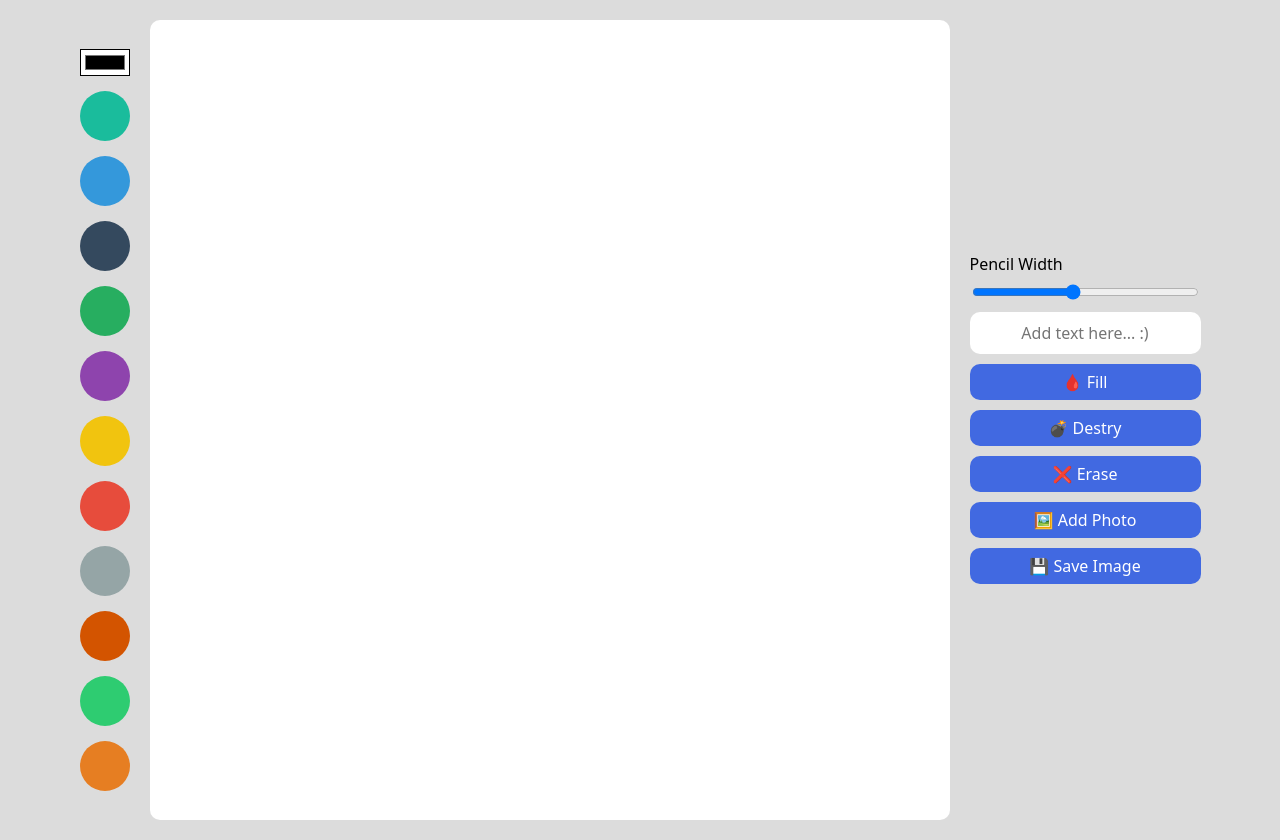
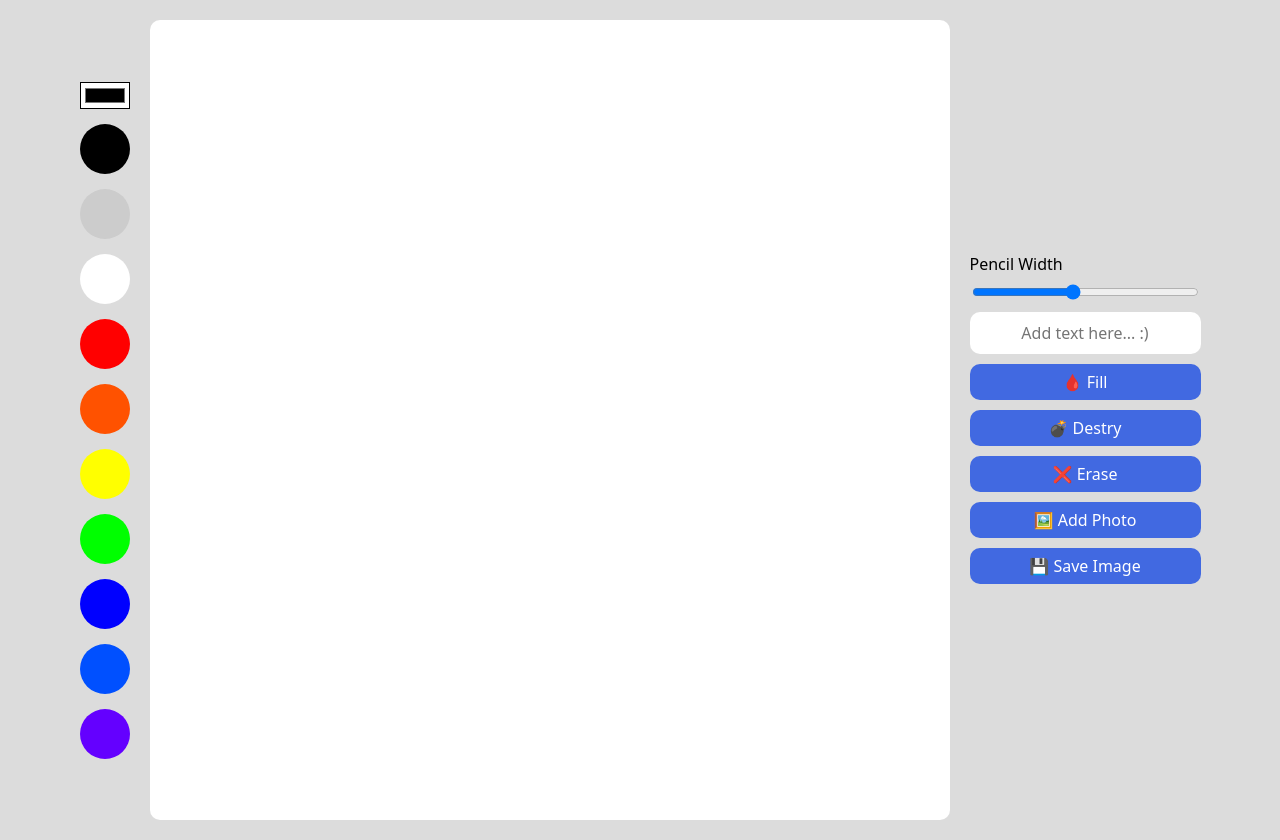
Before and after one commit to rudns2/canvas_grimPan, a plain HTML site: page index.html in a window 1280 px wide. Drawn offline with Linux system fonts and the light colour scheme.

Commit message:
color 수정

```diff
--- a/index.html
+++ b/index.html
@@ -10,17 +10,16 @@
 <body>
     <div class="color-options">
         <input type="color" id="color">
-        <div class="color-option" style="background-color:#1abc9c;" data-color="#1abc9c"></div>
-        <div class="color-option" style="background-color:#3498db;" data-color="#3498db"></div>
-        <div class="color-option" style="background-color:#34495e;" data-color="#34495e"></div>
-        <div class="color-option" style="background-color:#27ae60;" data-color="#27ae60"></div>
-        <div class="color-option" style="background-color:#8e44ad;" data-color="#8e44ad"></div>
-        <div class="color-option" style="background-color:#f1c40f;" data-color="#f1c40f"></div>
-        <div class="color-option" style="background-color:#e74c3c;" data-color="#e74c3c"></div>
-        <div class="color-option" style="background-color:#95a5a6;" data-color="#95a5a6"></div>
-        <div class="color-option" style="background-color:#d35400;" data-color="#d35400"></div>
-        <div class="color-option" style="background-color:#2ecc71;" data-color="#2ecc71"></div>
-        <div class="color-option" style="background-color:#e67e22;" data-color="#e67e22"></div>
+        <div class="color-option" style="background-color:#000000;" data-color="#000000"></div>
+        <div class="color-option" style="background-color:#cccccc;" data-color="#cccccc"></div>
+        <div class="color-option" style="background-color:#ffffff;" data-color="#ffffff"></div>
+        <div class="color-option" style="background-color:#ff0000;" data-color="#ff0000"></div>
+        <div class="color-option" style="background-color:#ff5200;" data-color="#ff3200"></div>
+        <div class="color-option" style="background-color:#ffff00;" data-color="#ffff00"></div>
+        <div class="color-option" style="background-color:#00ff00;" data-color="#00ff00"></div>
+        <div class="color-option" style="background-color:#0000ff;" data-color="#0000ff"></div>
+        <div class="color-option" style="background-color:#0050ff;" data-color="#0005ff"></div>
+        <div class="color-option" style="background-color:#6400ff;" data-color="#6400ff"></div>
     </div>
     <canvas></canvas>
     <div class="btns">
@@ -39,3 +38,14 @@
     <script src="app.js"></script>
 </body>
 </html>
+<!-- <div class="color-option" style="background-color:#1abc9c;" data-color="#1abc9c"></div>
+<div class="color-option" style="background-color:#3498db;" data-color="#3498db"></div>
+<div class="color-option" style="background-color:#34495e;" data-color="#34495e"></div>
+<div class="color-option" style="background-color:#27ae60;" data-color="#27ae60"></div>
+<div class="color-option" style="background-color:#8e44ad;" data-color="#8e44ad"></div>
+<div class="color-option" style="background-color:#f1c40f;" data-color="#f1c40f"></div>
+<div class="color-option" style="background-color:#e74c3c;" data-color="#e74c3c"></div>
+<div class="color-option" style="background-color:#95a5a6;" data-color="#95a5a6"></div>
+<div class="color-option" style="background-color:#d35400;" data-color="#d35400"></div>
+<div class="color-option" style="background-color:#2ecc71;" data-color="#2ecc71"></div>
+<div class="color-option" style="background-color:#e67e22;" data-color="#e67e22"></div>  -->
```
